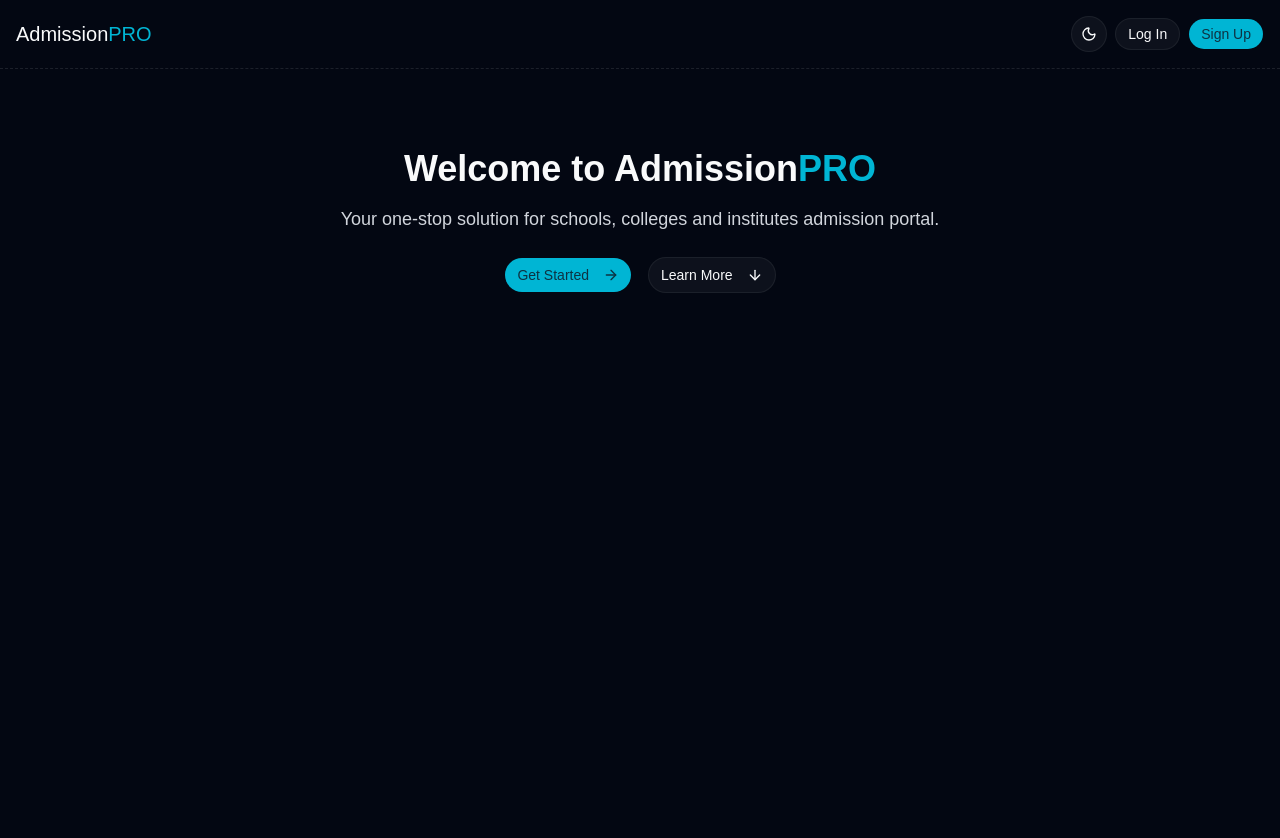
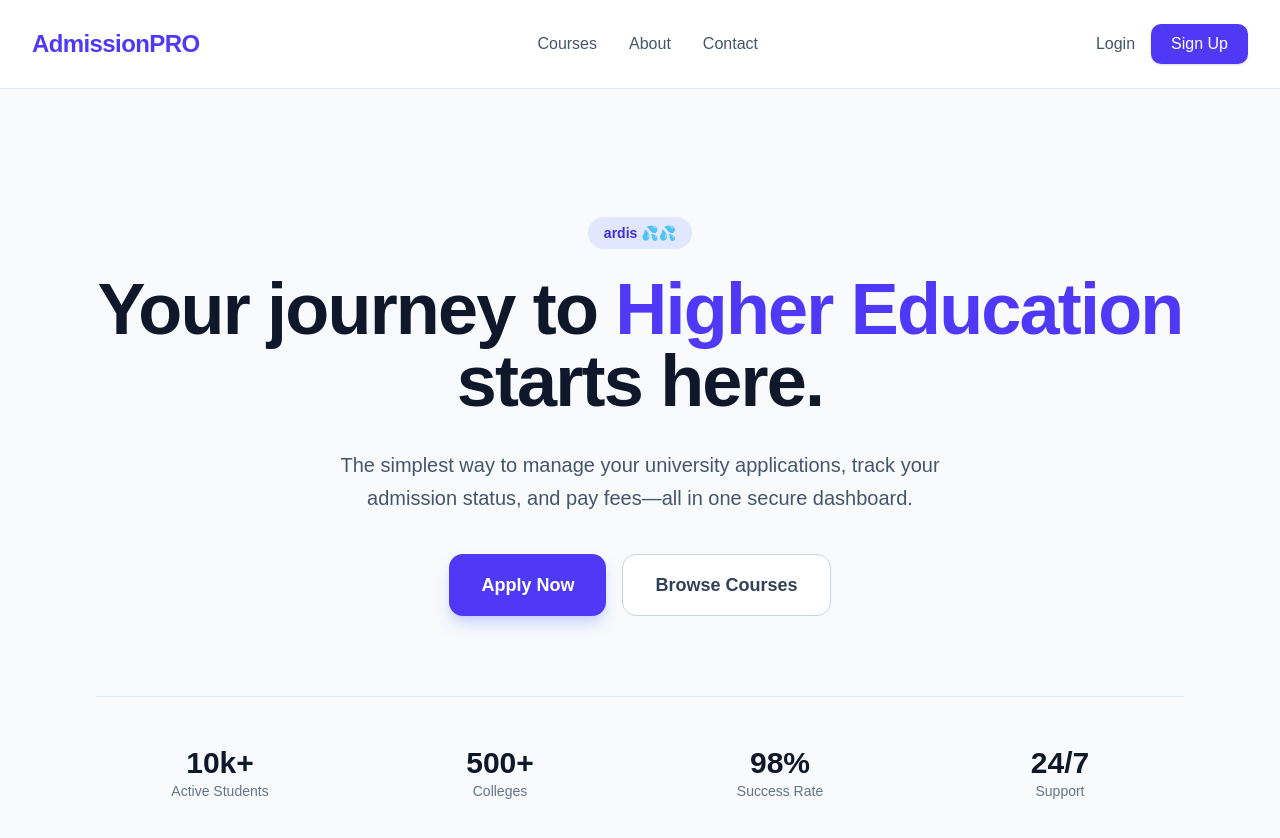
Before and after one commit to SAYANui/AdmissionPRO, a React (Vite) app in the folder frontend/: page / in a window 1280 px wide. Shown: the top 838 px of the page. Before the commit the page ends 800 px from the top, so only its background shows below. Built offline with nearby package versions, Linux system fonts and the light colour scheme.

Commit message:
Added react-router-dom

```diff
--- a/frontend/package.json
+++ b/frontend/package.json
@@ -22,6 +22,7 @@
     "react-dom": "^19.2.0",
     "react-icons": "^5.5.0",
     "react-router": "^7.13.0",
+    "react-router-dom": "^7.13.0",
     "shadcn": "^3.8.5",
     "tailwind-merge": "^3.4.1",
     "tailwindcss": "^4.1.18",
--- a/frontend/src/App.tsx
+++ b/frontend/src/App.tsx
@@ -1,6 +1,8 @@
 import { Route, Routes } from "react-router";
 
 import Hero from "@/pages/hero";
+import StudentLogin from "./pages/student/StudentLogin";
+import StudentSignup from "./pages/student/StudentSignup";
 import { ThemeProvider } from "./components/theme-provider";
 
 export function App() {
@@ -8,6 +10,8 @@ export function App() {
     <ThemeProvider defaultTheme="dark" storageKey="vite-ui-theme">
       <Routes>
         <Route path="/" element={<Hero />} />
+        <Route path="/login" element={<StudentLogin />} />
+        <Route path="/signup" element={<StudentSignup />} />
       </Routes>
     </ThemeProvider>
   )
--- a/frontend/src/pages/Hero.tsx
+++ b/frontend/src/pages/Hero.tsx
@@ -1,13 +1,71 @@
-import HeroNav from "@/components/HeroNav";
-import HeroMain from "@/components/HeroMain";
 
-const Hero = () => {
+
+const LandingPage = () => {
   return (
-    <div>
-      <HeroNav />
-      <HeroMain />
+    <div className="min-h-screen bg-slate-50 text-slate-900 font-sans">
+      {/* Navigation */}
+      <nav className="flex items-center justify-between px-8 py-6 bg-white border-b border-slate-200">
+        <div className="text-2xl font-bold tracking-tight text-indigo-600">
+          AdmissionPRO
+        </div>
+        <div className="hidden md:flex space-x-8 font-medium text-slate-600">
+          <a href="#" className="hover:text-indigo-600 transition">Courses</a>
+          <a href="#" className="hover:text-indigo-600 transition">About</a>
+          <a href="#" className="hover:text-indigo-600 transition">Contact</a>
+        </div>
+        <div className="flex items-center space-x-4">
+          <button className="text-slate-600 font-medium hover:text-indigo-600">Login</button>
+          <button className="bg-indigo-600 text-white px-5 py-2 rounded-lg font-medium hover:bg-indigo-700 transition shadow-sm">
+            Sign Up
+          </button>
+        </div>
+      </nav>
+
+      {/* Hero Section */}
+      <main className="max-w-6xl mx-auto px-8 py-20 md:py-32 flex flex-col items-center text-center">
+        <span className="bg-indigo-100 text-indigo-700 px-4 py-1.5 rounded-full text-sm font-semibold mb-6">
+          ardis 💦💦
+        </span>
+
+        <h1 className="text-5xl md:text-7xl font-extrabold tracking-tight mb-8">
+          Your journey to <span className="text-indigo-600">Higher Education</span> starts here.
+        </h1>
+
+        <p className="text-lg md:text-xl text-slate-600 max-w-2xl mb-10 leading-relaxed">
+          The simplest way to manage your university applications, track your admission status, and pay fees—all in one secure dashboard.
+        </p>
+
+        <div className="flex flex-col sm:flex-row gap-4">
+          <button className="bg-indigo-600 text-white px-8 py-4 rounded-xl text-lg font-bold hover:bg-indigo-700 transition shadow-lg shadow-indigo-200">
+            Apply Now
+          </button>
+          <button className="bg-white border border-slate-300 text-slate-700 px-8 py-4 rounded-xl text-lg font-bold hover:bg-slate-50 transition">
+            Browse Courses
+          </button>
+        </div>
+
+        {/* Floating Stat/Social Proof */}
+        <div className="mt-20 grid grid-cols-2 md:grid-cols-4 gap-8 border-t border-slate-200 pt-12 w-full">
+          <div>
+            <div className="text-3xl font-bold text-slate-900">10k+</div>
+            <div className="text-slate-500 text-sm">Active Students</div>
+          </div>
+          <div>
+            <div className="text-3xl font-bold text-slate-900">500+</div>
+            <div className="text-slate-500 text-sm">Colleges</div>
+          </div>
+          <div>
+            <div className="text-3xl font-bold text-slate-900">98%</div>
+            <div className="text-slate-500 text-sm">Success Rate</div>
+          </div>
+          <div>
+            <div className="text-3xl font-bold text-slate-900">24/7</div>
+            <div className="text-slate-500 text-sm">Support</div>
+          </div>
+        </div>
+      </main>
     </div>
   );
-}
+};
 
-export default Hero;
+export default LandingPage;
```
Also changed, not shown: 1 other file (tests, documents, lock files or other folders).
